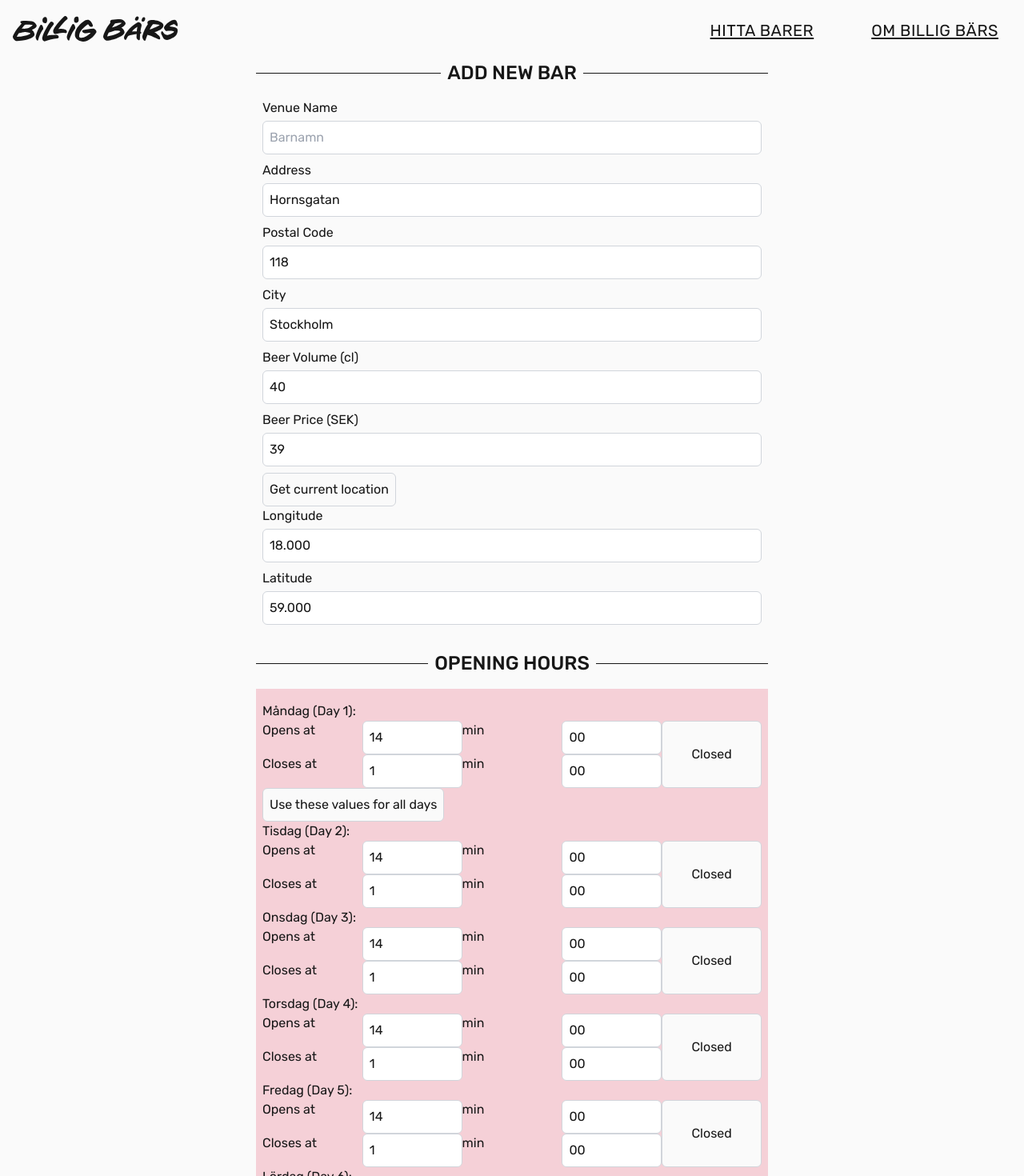
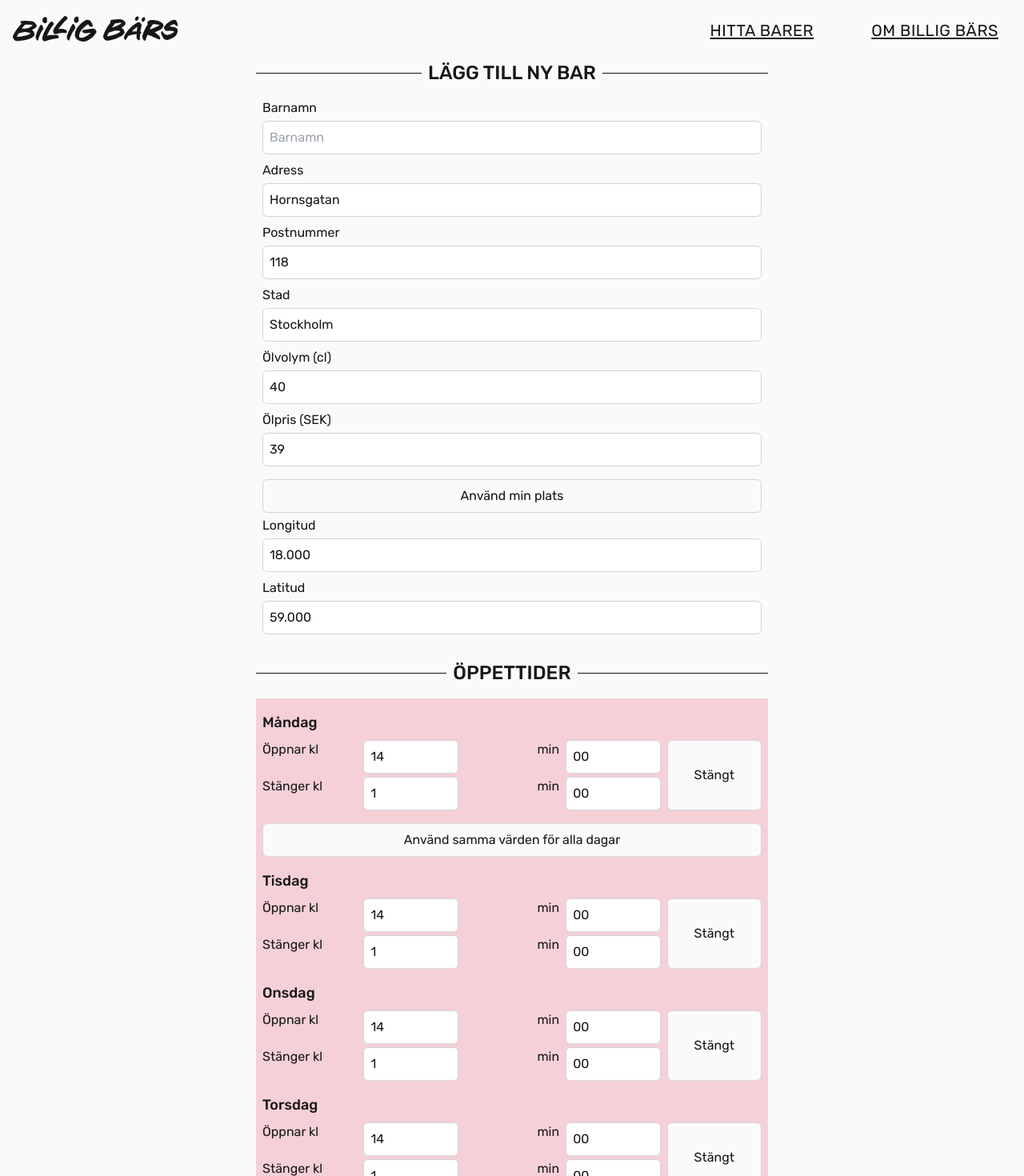
Before and after one commit to nickenickenicke/billig-bars, a Next.js app: page /bar-admin in a window 1280 px wide. Shown: the top 1470 px of the page at 80% size. Built offline with nearby package versions, Linux system fonts and the light colour scheme; a web font is replaced by a local one.

Commit message:
Form is now in Swedish

```diff
--- a/src/components/BarAdminForm.tsx
+++ b/src/components/BarAdminForm.tsx
@@ -13,14 +13,14 @@ export const BarAdminForm = () => {
   const [formState, action] = useFormState(insertBar, { message: '' })
   return (
     <form action={action} className="md:mx-auto md:w-1/2">
-      <Subheading className="mb-4">Add new bar</Subheading>
+      <Subheading className="mb-4">Lägg till ny bar</Subheading>
       <div className="px-2">
-        <FormInput label={'Venue Name'} name={'name'} text placeholder="Barnamn" required />
+        <FormInput label={'Barnamn'} name={'name'} text placeholder="Barnamn" required />
 
-        <FormInput label={'Address'} name={'address'} text defaultValue="Hornsgatan " required />
+        <FormInput label={'Adress'} name={'address'} text defaultValue="Hornsgatan " required />
 
         <FormInput
-          label={'Postal Code'}
+          label={'Postnummer'}
           name={'postal_code'}
           text
           numericInput
@@ -28,10 +28,10 @@ export const BarAdminForm = () => {
           required
         />
 
-        <FormInput label={'City'} name={'city'} text defaultValue="Stockholm" required />
+        <FormInput label={'Stad'} name={'city'} text defaultValue="Stockholm" required />
 
         <FormInput
-          label={'Beer Volume (cl)'}
+          label={'Ölvolym (cl)'}
           name={'beer_volume'}
           text
           numericInput
@@ -40,7 +40,7 @@ export const BarAdminForm = () => {
         />
 
         <FormInput
-          label={'Beer Price (SEK)'}
+          label={'Ölpris (SEK)'}
           name={'beer_price'}
           text
           numericInput
@@ -51,13 +51,13 @@ export const BarAdminForm = () => {
         <FormLatLong />
       </div>
 
-      <Subheading className="mb-4">Opening hours</Subheading>
+      <Subheading className="mb-4">Öppettider</Subheading>
       <FormOpeningHours />
 
       <Subheading className="mb-4">Happy hours</Subheading>
       <FormHappyHours />
       <span className="block p-2">{formState.message && formState.message} </span>
-      <FormSubmitButton label={'Submit'} loadingMessage={'Loading...'} className="mt-6" />
+      <FormSubmitButton label={'Spara'} loadingMessage={'Laddar...'} className="mt-6" />
     </form>
   )
 }
--- a/src/components/form/FormHappyHourItem.tsx
+++ b/src/components/form/FormHappyHourItem.tsx
@@ -24,10 +24,13 @@ export const FormHappyHourItem = ({
   handleClearDay
 }: FormHappyHourItemProps) => {
   return (
-    <div className="form-group">
-      <h3>{`${weekdayNames[day - 1]} (Day ${day}) Happy Hour:`}</h3>
-      <div className="grid grid-cols-6 grid-rows-3">
-        <label htmlFor={`happy_starts_at_${day}`}>Starts at</label>
+    <div className="form-group mb-6">
+      <div className="grid grid-cols-6 grid-rows-3 gap-x-2 gap-y-1">
+        <h3 className="col-[1/3] row-[1/2] text-lg font-medium">{`${weekdayNames[day - 1]}`}</h3>
+        <button className="col-[3/7] row-[1/2]" type="button" onClick={handleClearDay}>
+          Rensa dagen
+        </button>
+        <label htmlFor={`happy_starts_at_${day}`}>Startar kl</label>
         <input
           type="number"
           name={`happy_starts_at_${day}`}
@@ -38,7 +41,9 @@ export const FormHappyHourItem = ({
           value={happy_starts_at}
           onChange={handleChange}
         />
-        <label htmlFor={`happy_starts_at_min_${day}`}>min</label>
+        <label htmlFor={`happy_starts_at_min_${day}`} className="justify-self-end pr-2">
+          min
+        </label>
         <input
           type="number"
           name={`happy_starts_at_min_${day}`}
@@ -49,7 +54,7 @@ export const FormHappyHourItem = ({
           value={happy_starts_at_min}
           onChange={handleChange}
         />
-        <label htmlFor={`happy_ends_at_${day}`}>Ends at</label>
+        <label htmlFor={`happy_ends_at_${day}`}>Slutar kl</label>
         <input
           type="number"
           name={`happy_ends_at_${day}`}
@@ -59,7 +64,9 @@ export const FormHappyHourItem = ({
           value={happy_ends_at}
           onChange={handleChange}
         />
-        <label htmlFor={`happy_ends_at_min_${day}`}>min</label>
+        <label htmlFor={`happy_ends_at_min_${day}`} className="justify-self-end pr-2">
+          min
+        </label>
         <input
           type="number"
           name={`happy_ends_at_min_${day}`}
@@ -70,18 +77,18 @@ export const FormHappyHourItem = ({
           value={happy_ends_at_min}
           onChange={handleChange}
         />
-        <label className="col-start-5 row-start-1" htmlFor={`happy_volume_${day}`}>
-          Volume (cl)
+        <label className="col-start-5 row-start-2" htmlFor={`happy_volume_${day}`}>
+          Volym (cl)
         </label>
         <input
-          className="col-start-6 row-start-1"
+          className="col-start-6 row-start-2"
           type="number"
           name={`happy_volume_${day}`}
           id={`happy_volume_${day}`}
           value={happy_volume}
           onChange={handleChange}
         />
-        <label htmlFor={`happy_price_${day}`}>Price (SEK)</label>
+        <label htmlFor={`happy_price_${day}`}>Pris (SEK)</label>
         <input
           type="number"
           name={`happy_price_${day}`}
@@ -89,9 +96,6 @@ export const FormHappyHourItem = ({
           value={happy_price}
           onChange={handleChange}
         />
-        <button className="col-span-6" type="button" onClick={handleClearDay}>
-          Clear
-        </button>
       </div>
     </div>
   )
--- a/src/components/form/FormHappyHours.tsx
+++ b/src/components/form/FormHappyHours.tsx
@@ -115,8 +115,12 @@ export const FormHappyHours = () => {
 
   return (
     <div className="happy-hours bg-bg-mustard px-2 py-4">
-      <button type="button" onClick={toggleHappyHours}>
-        Show happy hours
+      <button
+        type="button"
+        onClick={toggleHappyHours}
+        className={`w-full ${hasHappyHours ? 'mb-4' : ''}`}
+      >
+        {hasHappyHours ? 'Göm' : 'Visa'} happy hours
       </button>
       {hasHappyHours && (
         <>
@@ -133,8 +137,8 @@ export const FormHappyHours = () => {
               handleClearDay(1)
             }}
           />
-          <button type="button" onClick={useMondayValuesForAllDays}>
-            Use these values for all days
+          <button type="button" onClick={useMondayValuesForAllDays} className="mb-8 w-full">
+            Använd samma värden för alla dagar
           </button>
           <FormHappyHourItem
             day={2}
--- a/src/components/form/FormLatLong.tsx
+++ b/src/components/form/FormLatLong.tsx
@@ -39,14 +39,14 @@ export const FormLatLong = () => {
 
   return (
     <>
-      <button type="button" onClick={handleGeolocate}>
-        Get current location
+      <button type="button" className="mb-1 mt-2 w-full" onClick={handleGeolocate}>
+        Använd min plats
       </button>
 
       {showErrorMessage && <p className="text-red-500">{errorMessage}</p>}
 
       <FormInput
-        label={'Longitude'}
+        label={'Longitud'}
         name={'longitude'}
         text
         numericInput
@@ -56,7 +56,7 @@ export const FormLatLong = () => {
       />
 
       <FormInput
-        label={'Latitude'}
+        label={'Latitud'}
         name={'latitude'}
         text
         numericInput
--- a/src/components/form/FormOpeningHours.tsx
+++ b/src/components/form/FormOpeningHours.tsx
@@ -97,8 +97,8 @@ export const FormOpeningHours = () => {
             handleClosed(1)
           }}
         />
-        <button type="button" onClick={useMondayValuesForAllDays}>
-          Use these values for all days
+        <button type="button" onClick={useMondayValuesForAllDays} className="mb-4 w-full">
+          Använd samma värden för alla dagar
         </button>
 
         <FormOpeningHoursItem
--- a/src/components/form/FormOpeningHoursItem.tsx
+++ b/src/components/form/FormOpeningHoursItem.tsx
@@ -20,10 +20,10 @@ export const FormOpeningHoursItem = ({
   handleClosed
 }: FormOpeningHoursItemProps) => {
   return (
-    <div className="form-group">
-      <h3>{`${weekdayNames[day - 1]} (Day ${day}):`}</h3>
-      <div className="grid grid-cols-5 grid-rows-2">
-        <label htmlFor={`opens_at_${day}`}>Opens at</label>
+    <div className="form-group mb-4">
+      <h3 className="mb-2 text-lg font-medium">{`${weekdayNames[day - 1]}`}</h3>
+      <div className="grid grid-cols-5 grid-rows-2 gap-x-2 gap-y-1">
+        <label htmlFor={`opens_at_${day}`}>Öppnar kl</label>
         <input
           type="number"
           name={`opens_at_${day}`}
@@ -33,7 +33,9 @@ export const FormOpeningHoursItem = ({
           value={opens_at}
           onChange={handleChange}
         />
-        <label htmlFor={`opens_at_min_${day}`}>min</label>
+        <label className="justify-self-end" htmlFor={`opens_at_min_${day}`}>
+          min
+        </label>
         <input
           type="number"
           name={`opens_at_min_${day}`}
@@ -43,7 +45,7 @@ export const FormOpeningHoursItem = ({
           value={opens_at_min}
           onChange={handleChange}
         />
-        <label htmlFor={`closes_at_${day}`}>Closes at</label>
+        <label htmlFor={`closes_at_${day}`}>Stänger kl</label>
         <input
           type="number"
           name={`closes_at_${day}`}
@@ -53,7 +55,9 @@ export const FormOpeningHoursItem = ({
           value={closes_at}
           onChange={handleChange}
         />
-        <label htmlFor={`closes_at_min_${day}`}>min</label>
+        <label className="justify-self-end" htmlFor={`closes_at_min_${day}`}>
+          min
+        </label>
         <input
           type="number"
           name={`closes_at_min_${day}`}
@@ -64,7 +68,7 @@ export const FormOpeningHoursItem = ({
           onChange={handleChange}
         />
         <button className="col-start-5 row-span-2 row-start-1" type="button" onClick={handleClosed}>
-          Closed
+          Stängt
         </button>
       </div>
     </div>
```
